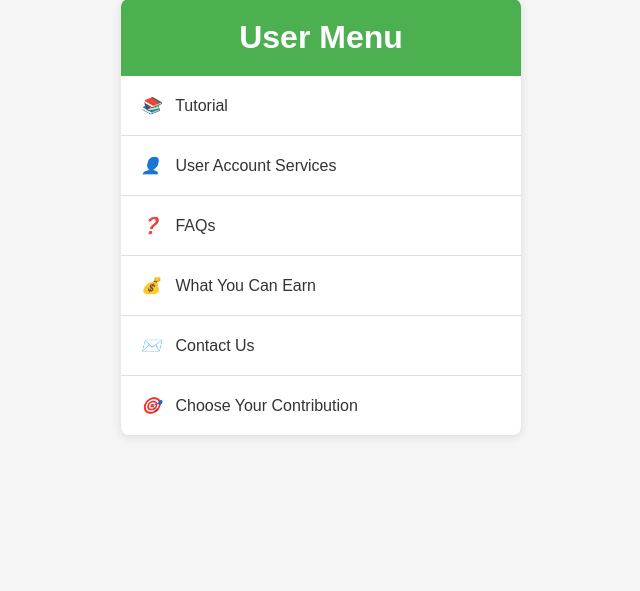
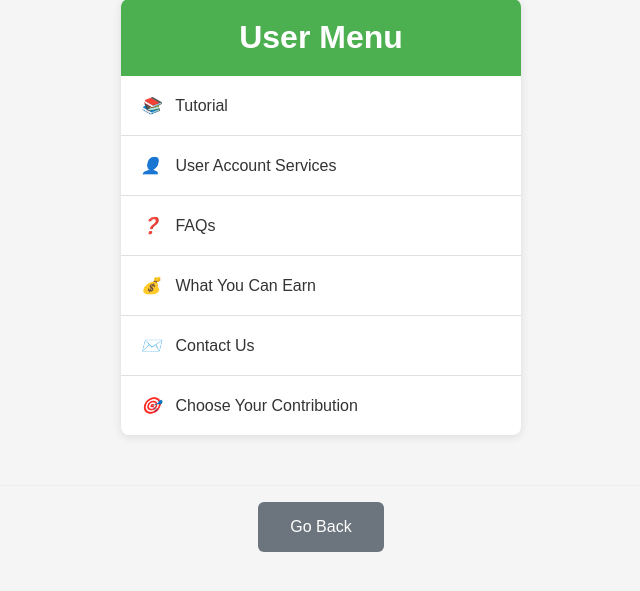
Before and after one commit to MichaeFaivr/VIDEO_TEXT_TOPICS_LABELS, a Flask app: page /user_main_menu in a window 1280 px wide. Shown: the part 51-642 px from the top of the page, without its empty margins (319-959 px from the left). Run offline with Flask 3, Linux system fonts and the light colour scheme; parts of the project's set-up code (start-up, migrations or seed data) failed here and were passed over.

Commit message:
Improve the user pages

```diff
--- a/Video_Analysis_Webapp/templates/annexes/user_main_menu.html
+++ b/Video_Analysis_Webapp/templates/annexes/user_main_menu.html
@@ -61,6 +61,33 @@
             width: 20px;
             display: inline-block;
         }
+
+        .back-button-container {
+            text-align: center;
+            padding-top: 1rem;
+            border-top: 1px solid #eee;
+        }
+
+        .back-button {
+            padding: clamp(0.75rem, 3vw, 1rem) clamp(1.5rem, 5vw, 2rem);
+            font-size: clamp(0.875rem, 3vw, 1rem);
+            background-color: #6c757d;
+            color: white;
+            border: none;
+            border-radius: 6px;
+            cursor: pointer;
+            transition: background-color 0.3s ease;
+            min-height: 44px; /* Touch-friendly minimum */
+            min-width: 100px;
+        }
+
+        .back-button:hover {
+            background-color: #5a6268;
+        }
+
+        .back-button:active {
+            transform: translateY(1px);
+        }
     </style>
 </head>
 <body>
@@ -107,5 +134,13 @@
             </li>
         </ul>
     </div>
+
+    <div class="back-button-container">
+        <form action="{{ url_for(request.endpoint) }}" method="get">
+            <input type="hidden" name="key" value="value">
+            <input type="hidden" name="username" value="{{ username }}">
+            <button type="button" onclick="history.back()" class="back-button">Go Back</button>
+        </form>
+    </div>
 </body>
 </html>
--- a/Video_Analysis_Webapp/templates/select_contribution_type.html
+++ b/Video_Analysis_Webapp/templates/select_contribution_type.html
@@ -336,6 +336,10 @@
         }
     </style>
 
+    <header style="text-align: center; padding: 20px 0; background-color: #fff; margin-bottom: 20px;">
+        <img src="/static/logo/LOGO_SHAIRE_Jan26.jpg" alt="Shaire Logo" style="max-width: 300px; height: auto;">
+    </header>
+
     <div onclick="window.location.href='/light_contributions_tuto?username={{ username }}'" style="grid-column: 1 / -1; background: linear-gradient(135deg, #90ee90, #32cd32, #228b22); padding: 8px; border-radius: 8px; margin-bottom: 0px; max-height: 60px; border: 3px solid #006400; box-shadow: 0 4px 8px rgba(0,0,0,0.2); cursor: pointer; transition: transform 0.2s, box-shadow 0.2s;" onmouseover="this.style.transform='translateY(-2px)'; this.style.boxShadow='0 6px 12px rgba(0,0,0,0.3)'" onmouseout="this.style.transform='translateY(0)'; this.style.boxShadow='0 4px 8px rgba(0,0,0,0.2)'">
         <h2 style="text-align: center; margin: 0; color: #000000; font-weight: bold; font-size: clamp(1rem, 1.2vw, 1.5rem); display: flex; align-items: center; justify-content: center; height: 100%;">
             EASY : VIDEOS => CREDITS & DEALS/GIFT CARDS
@@ -548,8 +552,8 @@
         </style>
         <div class="container">
             <div style="display: flex; justify-content: space-between; align-items: center; max-width: 800px; margin: 0 auto; padding: 10px 15px;">
+                <h1>Your Account : {{ username }}</h1>
                 <div style="font-size: 24px; cursor: pointer;" onclick="window.location.href='/user_main_menu?username={{ username }}'">☰</div>
-                <h1>Your Account : {{ username }}</h1>
             </div>
             <div class="grid">
                 <a href="/user_account_infos?username={{ username }}" class="card">
```
Also changed, not shown: Video_Analysis_Webapp/templates/pro_expert/select_expert_contributions.html (+30 -11 lines), Video_Analysis_Webapp/templates/user_account_services.html (+8 -2 lines).
